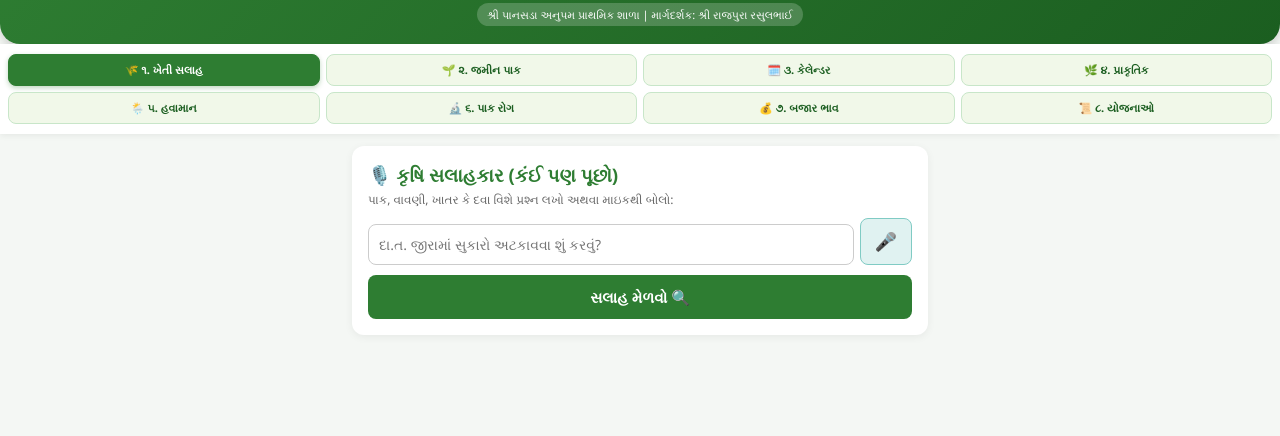
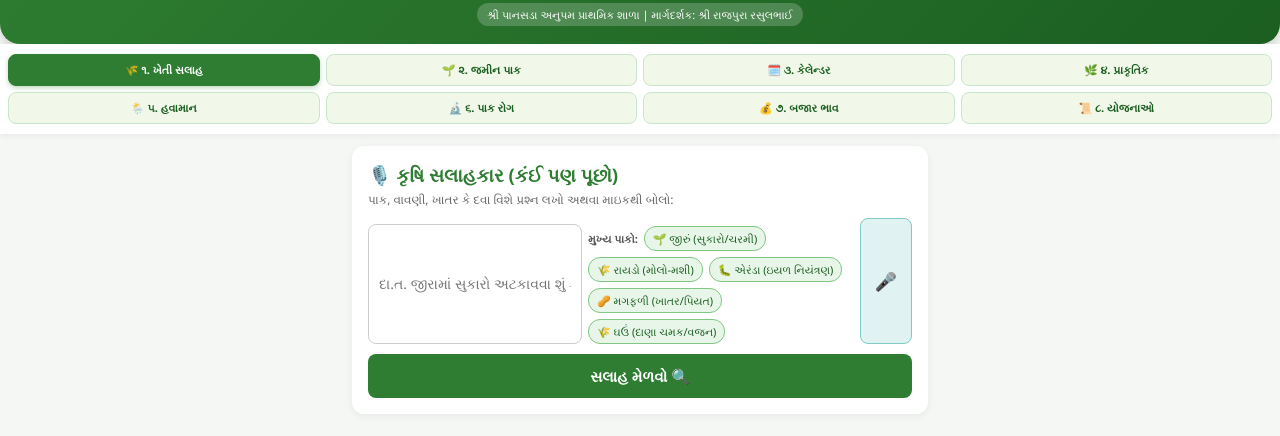
Before and after one commit to rasulbhai-rajpura/khedut-ai-pro, a website: page public/index.html in a window 1280 px wide. Shown: the part 70-506 px from the top of the page. Drawn offline with Linux system fonts and the light colour scheme; no server answers.

Commit message:
Update index.html

```diff
--- a/public/index.html
+++ b/public/index.html
@@ -146,6 +146,35 @@
         <p style="font-size: 12px; color: #666; margin-top: 4px;">પાક, વાવણી, ખાતર કે દવા વિશે પ્રશ્ન લખો અથવા માઇકથી બોલો:</p>
         <div style="display: flex; gap: 6px; margin-top: 10px;">
           <input type="text" id="advisorQuery" placeholder="દા.ત. જીરામાં સુકારો અટકાવવા શું કરવું?">
+          <!-- બનાસકાંઠા મુખ્ય પાકોના ઝડપી ડેમો પ્રશ્નો -->
+        <div style="display: flex; gap: 6px; margin-top: 8px; flex-wrap: wrap;">
+          <span style="font-size: 11px; color: #555; align-self: center; font-weight: bold;">મુખ્ય પાકો:</span>
+
+          <!-- જીરું -->
+          <button type="button" onclick="setQuickQuery('જીરાના પાકમાં સુકારો અને કાળી ચરમી અટકાવવા કઈ દવાનો છંટકાવ કરવો?')" style="background: #e8f5e9; border: 1px solid #81c784; border-radius: 12px; font-size: 11px; padding: 4px 8px; cursor: pointer; color: #1b5e20; font-weight: 500;">
+            🌱 જીરું (સુકારો/ચરમી)
+          </button>
+
+          <!-- રાયડો -->
+          <button type="button" onclick="setQuickQuery('રાયડામાં મોલો-મશી (ચીંડા) ના નિયંત્રણ માટે દેશી અને રાસાયણિક ઉપાય જણાવો')" style="background: #e8f5e9; border: 1px solid #81c784; border-radius: 12px; font-size: 11px; padding: 4px 8px; cursor: pointer; color: #1b5e20; font-weight: 500;">
+            🌾 રાયડો (મોલો-મશી)
+          </button>
+
+          <!-- એરંડા -->
+          <button type="button" onclick="setQuickQuery('એરંડામાં ઘોડિયારી ઇયળ અને ડોડવા કોરી ખાનાર ઇયળ માટે કઈ દવા છાંટવી?')" style="background: #e8f5e9; border: 1px solid #81c784; border-radius: 12px; font-size: 11px; padding: 4px 8px; cursor: pointer; color: #1b5e20; font-weight: 500;">
+            🐛 એરંડા (ઇયળ નિયંત્રણ)
+          </button>
+
+          <!-- મગફળી -->
+          <button type="button" onclick="setQuickQuery('ઉનાળુ મગફળીમાં ડોડવા બેસવાના સમયે કયું ખાતર અને પિયત આપવું?')" style="background: #e8f5e9; border: 1px solid #81c784; border-radius: 12px; font-size: 11px; padding: 4px 8px; cursor: pointer; color: #1b5e20; font-weight: 500;">
+            🥜 મગફળી (ખાતર/પિયત)
+          </button>
+
+          <!-- ઘઉં -->
+          <button type="button" onclick="setQuickQuery('ઘઉંમાં દાણા ભરાવવાની અવસ્થાએ કયો સ્પ્રે કરવો જેથી વજન અને ચમક વધે?')" style="background: #e8f5e9; border: 1px solid #81c784; border-radius: 12px; font-size: 11px; padding: 4px 8px; cursor: pointer; color: #1b5e20; font-weight: 500;">
+            🌾 ઘઉં (દાણા ચમક/વજન)
+          </button>
+        </div>
           <button type="button" onclick="startVoice('advisorQuery')" style="padding: 0 14px; background: #e0f2f1; border: 1px solid #80cbc4; border-radius: 8px; font-size: 18px; cursor: pointer;">🎤</button>
         </div>
         <button id="adviseBtn" class="btn-main" onclick="askAdvisor()">સલાહ મેળવો 🔍</button>
@@ -740,6 +769,13 @@
       window.addEventListener('load', () => {
         navigator.serviceWorker.register('/sw.js').catch(err => console.log('SW Fail:', err));
       });
+      // સેમ્પલ પ્રશ્ન પર ક્લિક કરતાં જ પ્રશ્ન આપોઆપ લખાશે અને જવાબ શરૂ થશે
+    function setQuickQuery(text) {
+      const input = document.getElementById('advisorQuery');
+      if (input) {
+        input.value = text;
+        askAdvisor(); // આપોઆપ સલાહ મેળવો બટન દબાઈ જશે
+      }
     }
   </script>
 </body>
```
